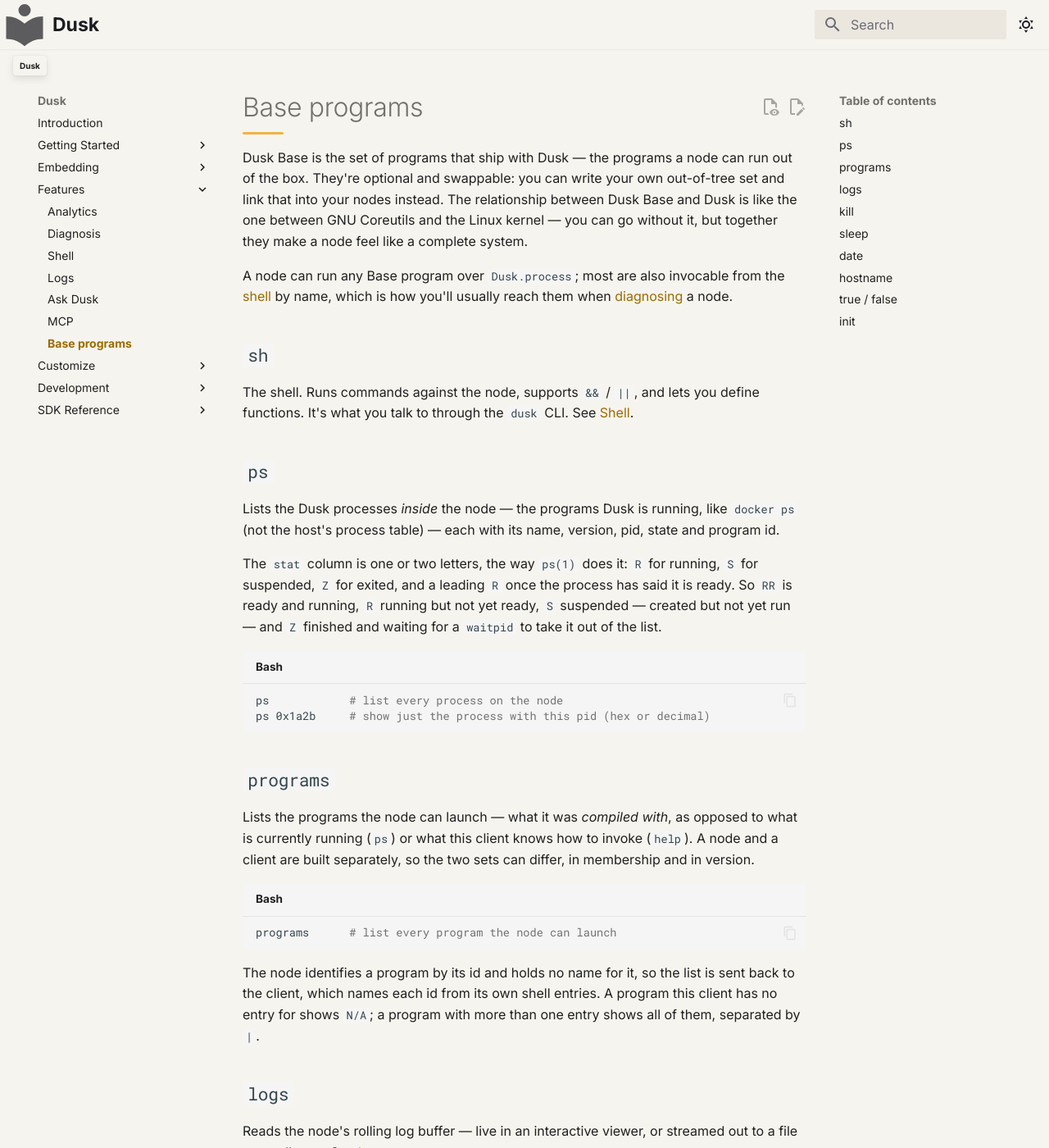
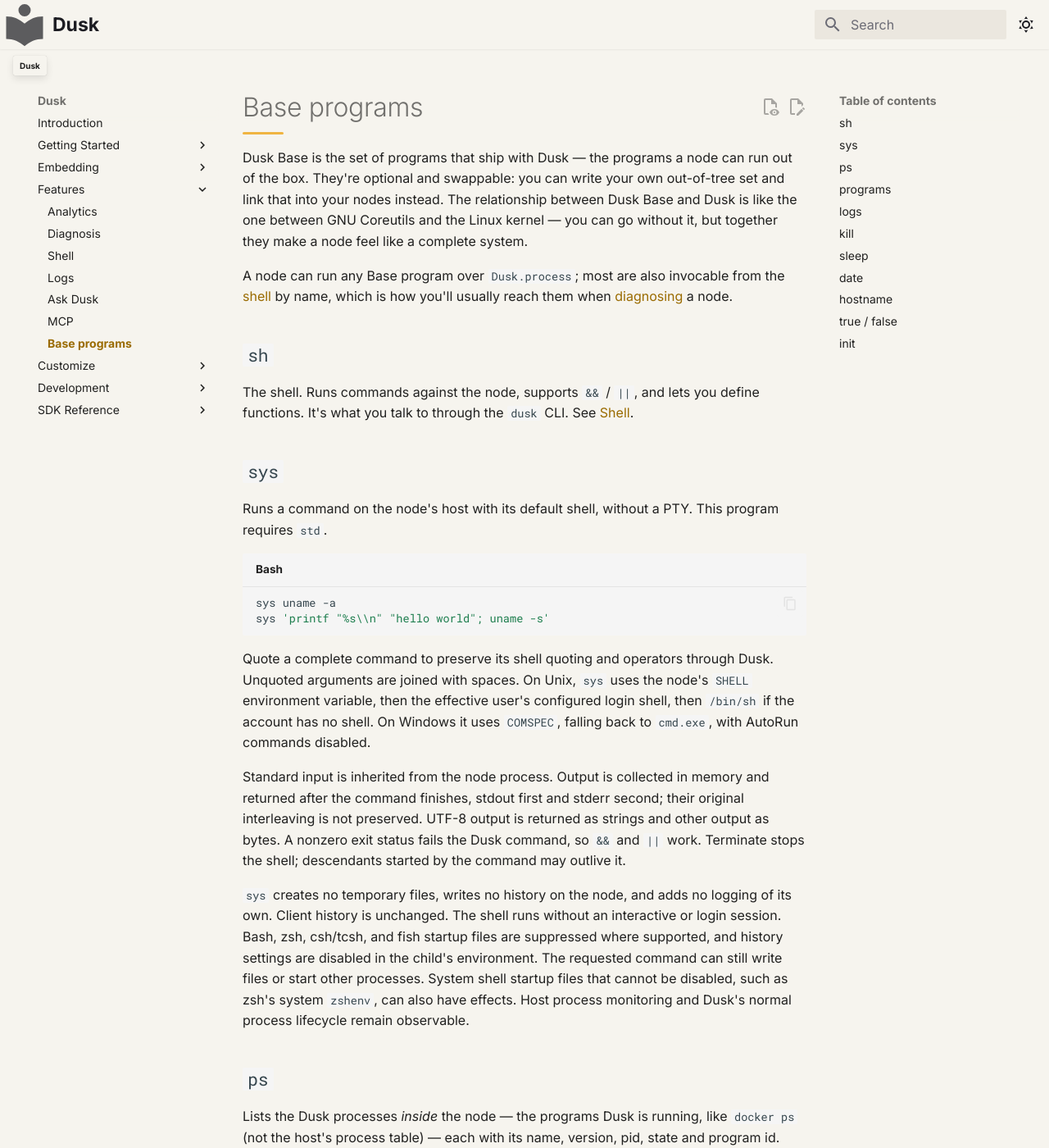
Before and after one commit to tomerze/dusk, an MkDocs documentation site: the page built from docs/docs/getting-started/concepts/base.md, in a window 1280 px wide and 1400 px high. Shown: the whole window at 82% size. Built offline with MkDocs 1.6.1 and Material for MkDocs 9.7.7, drawn with Linux system fonts in a browser that asks for light colours; comment, search, counter and statistics services are not loaded.

Commit message:
Document sys usage and host behavior

````diff
--- a/docs/docs/getting-started/concepts/base.md
+++ b/docs/docs/getting-started/concepts/base.md
@@ -15,6 +15,38 @@
 The shell. Runs commands against the node, supports `&&` / `||`, and lets you
 define functions. It's what you talk to through the `dusk` CLI. See
 [Shell](../../features/shell.md).
+
+## `sys`
+
+Runs a command on the node's host with its default shell, without a PTY.
+This program requires `std`.
+
+```sh
+sys uname -a
+sys 'printf "%s\\n" "hello world"; uname -s'
+```
+
+Quote a complete command to preserve its shell quoting and operators through
+Dusk. Unquoted arguments are joined with spaces. On Unix, `sys` uses the node's
+`SHELL` environment variable, then the effective user's configured login shell,
+then `/bin/sh` if the account has no shell. On Windows it uses `COMSPEC`,
+falling back to `cmd.exe`, with AutoRun commands disabled.
+
+Standard input is inherited from the node process. Output is collected in memory
+and returned after the command finishes, stdout first and stderr second; their
+original interleaving is not preserved. UTF-8 output is returned as strings and
+other output as bytes.
+A nonzero exit status fails the Dusk command, so `&&` and `||` work.
+Terminate stops the shell; descendants started by the command may outlive it.
+
+`sys` creates no temporary files, writes no history on the node, and adds no
+logging of its own. Client history is unchanged. The shell runs without an
+interactive or login session. Bash, zsh, csh/tcsh, and fish startup files are
+suppressed where supported, and history settings are disabled in the child's
+environment. The requested command can still write files or start other
+processes. System shell startup files that cannot be disabled, such as zsh's
+system `zshenv`, can also have effects. Host process monitoring and Dusk's normal
+process lifecycle remain observable.
 
 ## `ps`
 
````
